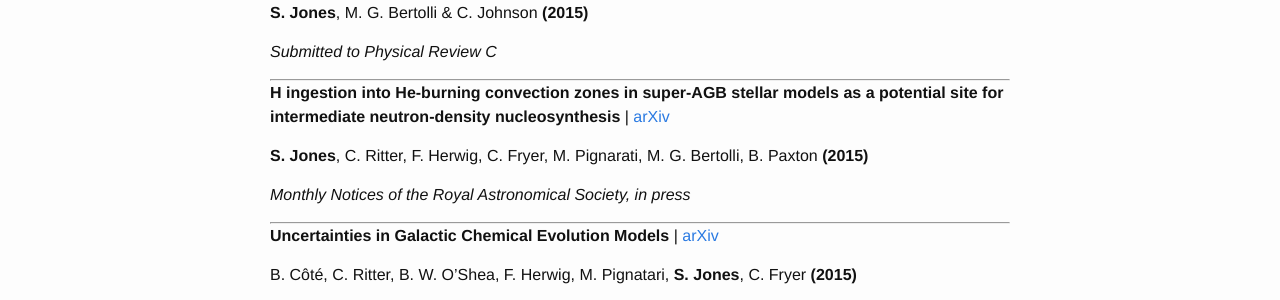
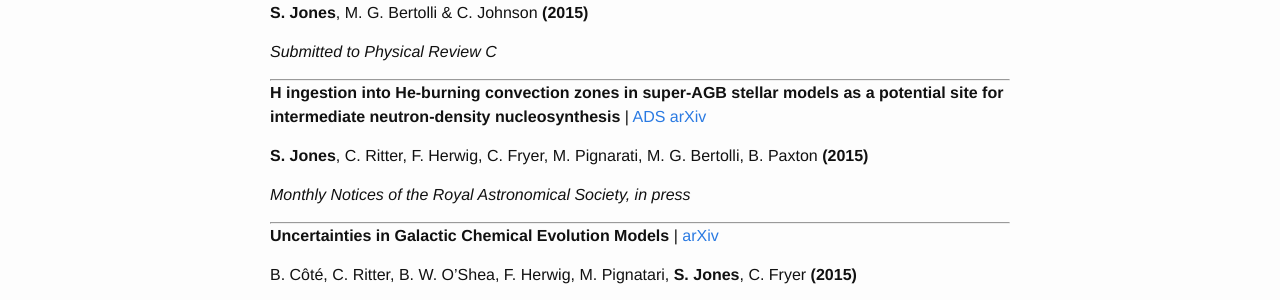
Before and after one commit to swjones/swjones.github.io, a Jekyll site: the page built from publications.md, in a window 1280 px wide. Shown: the part 202-502 px from the top of the page. Built offline with Jekyll 4.4.1, drawn with Linux system fonts in a browser that asks for light colours; formulas are drawn with MathJax 3.

Commit message:
fix broken links
Former-commit-id: 17efe193cca096664712693e7d0dd3e6aedbd0af

```diff
--- a/publications.md
+++ b/publications.md
@@ -14,7 +14,8 @@
 
 __H ingestion into He-burning convection zones in super-AGB stellar models
 as a potential site for intermediate neutron-density nucleosynthesis__
-| [arXiv](http://www.google.de)
+| [ADS](http://adsabs.harvard.edu/abs/2016MNRAS.455.3848J)
+[arXiv](http://arxiv.org/abs/1510.07417)
 
 __S. Jones__, C. Ritter, F. Herwig, C. Fryer, M. Pignarati, M. G. Bertolli,
 B. Paxton __(2015)__
```
